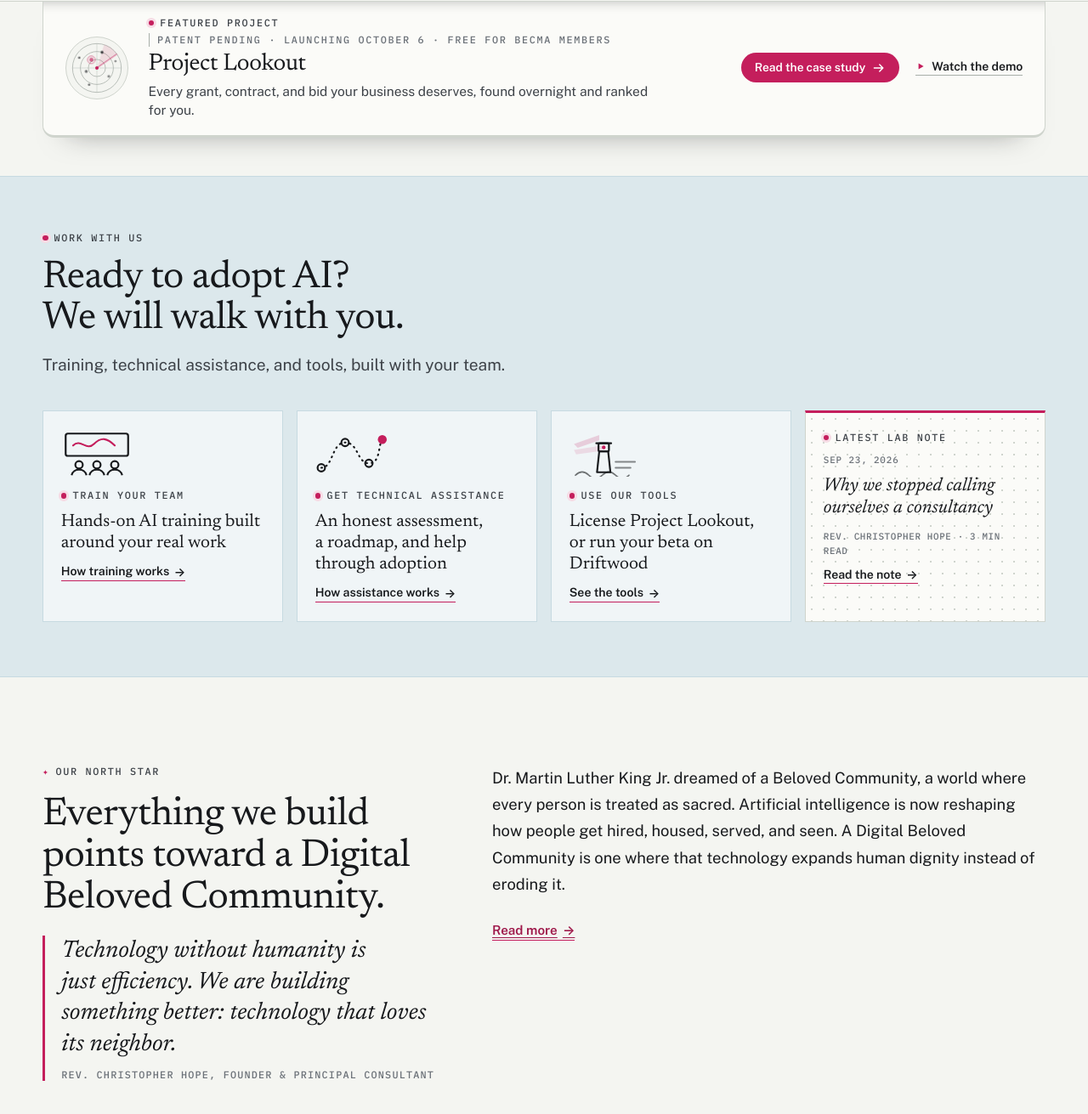
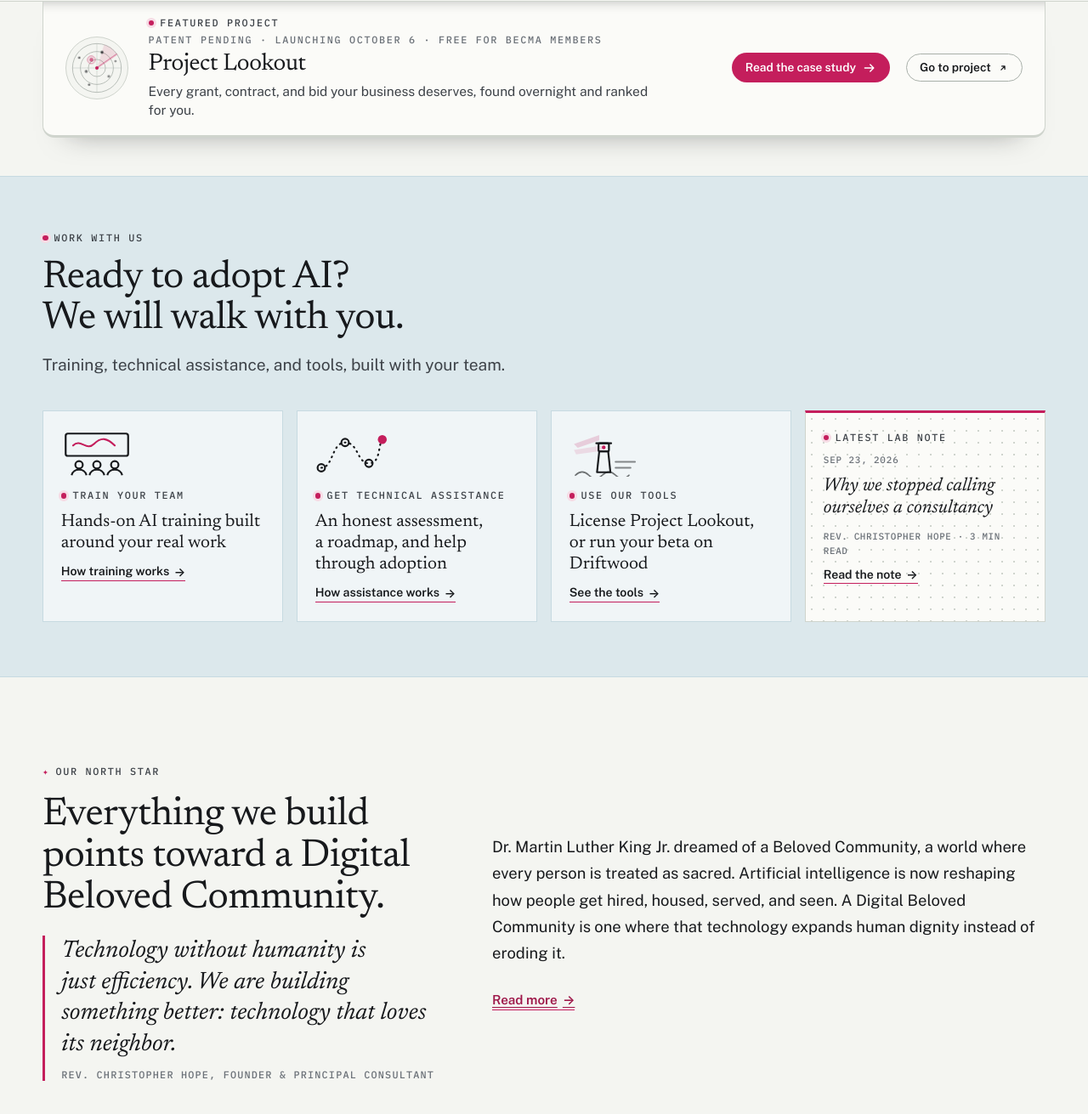
Before and after one commit to amateurmenace/hopegroup-site, an Eleventy site: page src/index.njk in a window 1280 px wide. Shown: the part 733-2044 px from the top of the page at 85% size. Built offline with nearby package versions, Linux system fonts and the light colour scheme; Eleventy itself is replaced by a stand-in of ours; files that its build step writes are made by us from their sources; animation ran at ten frames a second.

Commit message:
Home: shelf 'Go to project' outline button; center the North Star text column

```diff
--- a/src/_data/home.json
+++ b/src/_data/home.json
@@ -16,7 +16,7 @@
     "eyebrow": "Featured project",
     "line": "Every grant, contract, and bid your business deserves, found overnight and ranked for you.",
     "primary_label": "Read the case study",
-    "secondary_label": "Watch the demo"
+    "secondary_label": "Go to project"
   },
   "start": {
     "eyebrow": "Work with us",
--- a/src/_includes/partials/featured.njk
+++ b/src/_includes/partials/featured.njk
@@ -13,7 +13,8 @@
       </div>
       <div class="tray__actions">
         <a class="btn btn-primary btn-sm" href="{{ fp.url | link }}">{{ home.featured.primary_label }} {% include "partials/arrow.njk" %}</a>
-        {% if fp.data.video and fp.data.video.id %}<a class="tray__video" href="https://www.youtube.com/watch?v={{ fp.data.video.id }}" target="_blank" rel="noopener"><svg viewBox="0 0 20 20" width="12" height="12" aria-hidden="true" focusable="false"><path d="M6 4v12l10-6z" fill="currentColor"/></svg>{{ home.featured.secondary_label }}</a>{% endif %}
+        {% set goto = fp.data.app_url or fp.url %}
+        <a class="btn btn-ghost btn-sm tray__go" href="{{ goto | link }}"{% if goto | isExternal %} target="_blank" rel="noopener"{% endif %}>{{ home.featured.secondary_label }} {% if goto | isExternal %}<svg class="tray__go-icon" viewBox="0 0 20 20" width="14" height="14" aria-hidden="true" focusable="false"><path d="M7 13 13 7M8 7h5v5" fill="none" stroke="currentColor" stroke-width="1.8" stroke-linecap="round" stroke-linejoin="round"/></svg><span class="visually-hidden"> (opens {{ goto | replace("https://", "") | replace("http://", "") }} in a new tab)</span>{% else %}{% include "partials/arrow.njk" %}{% endif %}</a>
       </div>
     </div>
   </div>
--- a/src/_includes/partials/vision.njk
+++ b/src/_includes/partials/vision.njk
@@ -1,5 +1,5 @@
 <section class="section vision-section" id="north-star">
-  <div class="wrap vision">
+  <div class="wrap vision{% if compact %} vision--compact{% endif %}">
     <div class="vision__head">
       <p class="eyebrow eyebrow--star">{{ vision.eyebrow }}</p>
       <h2>{{ vision.headline }}</h2>
--- a/src/admin/config.yml
+++ b/src/admin/config.yml
@@ -286,7 +286,7 @@ collections:
               - { label: "Label", name: "eyebrow", widget: "string" }
               - { label: "One line about it", name: "line", widget: "string" }
               - { label: "Case study button label", name: "primary_label", widget: "string" }
-              - { label: "Demo video link label", name: "secondary_label", widget: "string" }
+              - { label: "Second button label", name: "secondary_label", widget: "string", hint: "Opens the project's app when it has one (e.g. projectlookout.app), otherwise its project page." }
           - { label: "Values: one-line intro on the home page", name: "values_line", widget: "string", required: false }
           - label: "Work with us band"
             name: "start"
--- a/src/assets/css/main.css
+++ b/src/assets/css/main.css
@@ -213,7 +213,7 @@ body.drawer-open { overflow: hidden; }
 .tray__visual .glyph { width: 52px; height: 52px; color: var(--ink); }
 .tray__text { display: grid; gap: .3rem; min-width: 0; }
 .tray__eyebrow { flex-wrap: wrap; row-gap: .2rem; }
-.tray__status { color: var(--muted); padding-left: .8em; border-left: 1px solid var(--rule-strong); }
+.tray__status { flex-basis: 100%; color: var(--muted); }
 .tray__name { font-size: clamp(1.4rem, 2.2vw, 1.75rem); line-height: 1.1; }
 .tray__name a { color: inherit; text-decoration: none; }
 .tray__name a:hover, .tray__name a:focus-visible { text-decoration: underline; text-decoration-color: var(--beacon); text-decoration-thickness: 1.5px; text-underline-offset: 5px; }
@@ -311,6 +311,9 @@ a.start__card--note:hover { background-color: #fff; }
 .vision { display: grid; grid-template-columns: minmax(0, 5fr) minmax(0, 7fr); gap: clamp(2rem, 5vw, 5rem); align-items: start; }
 .vision__head { display: grid; gap: 1.2rem; position: sticky; top: 90px; }
 @media (max-width: 800px) { .vision { grid-template-columns: minmax(0, 1fr); } .vision__head { position: static; } }
+/* home: the short North Star text sits centered against the headline and quote */
+.vision--compact { align-items: center; }
+.vision--compact .vision__head { position: static; }
 .pull { border-left: 3px solid var(--beacon); padding-left: 1.2rem; display: grid; gap: .6rem; }
 .pull p { font: italic 400 clamp(1.35rem, 2.2vw, 1.8rem)/1.3 var(--font-display); text-wrap: pretty; }
 .pull cite { font: 500 .74rem var(--font-mono); letter-spacing: .1em; text-transform: uppercase; font-style: normal; color: var(--muted); }
@@ -777,10 +780,11 @@ a.start__card--note:hover { background-color: #fff; }
   .banner__link { margin-left: .4rem; }
 }
 
-/* ---------- tray: demo link ---------- */
-.tray__video { display: inline-flex; align-items: center; gap: .45rem; font: 600 .88rem var(--font-body); color: var(--ink); text-decoration: none; border-bottom: 1.5px solid var(--rule-strong); padding-bottom: .1em; }
-.tray__video svg { color: var(--beacon); }
-.tray__video:hover { border-color: var(--beacon); }
+/* ---------- tray: second button ---------- */
+.tray__go { background: var(--card); }
+.tray__go:hover { background: var(--ink); border-color: var(--ink); color: #fff; }
+.tray__go-icon { transition: transform .2s var(--ease); }
+.tray__go:hover .tray__go-icon { transform: translate(2px, -2px); }
 
 /* ---------- quotes: one at a time ---------- */
 .slider--single { --per: 1; max-width: 900px; }
```
